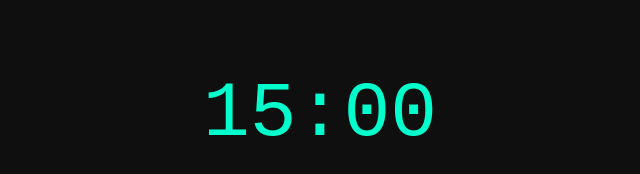
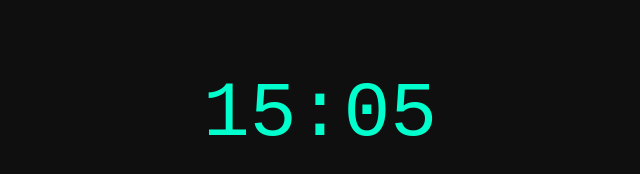
Before and after one commit to A-MK-O/Time, a plain HTML site: page index.html in a window 1280 px wide. Shown: the part 294-468 px from the top of the page, 320-960 px from the left. Drawn offline with Linux system fonts and the light colour scheme.

Commit message:
Update index.html

```diff
--- a/index.html
+++ b/index.html
@@ -25,21 +25,23 @@
     <script>
         let startHour = 15;
         let endHour = 23;
-        let totalSteps = 30; // total real minutes to reach 23:00
-        let currentStep = 0;
-        let interval = 60000; // 1 minute in real time
+        let interval = 1000; // 1 second real = 1 in-game minute
+        let totalGameMinutes = (endHour - startHour) * 60;
+        let sessionStart = Date.now();
 
         function updateTime() {
-            let progress = currentStep / totalSteps;
-            let totalMinutes = startHour * 60 + Math.round((endHour - startHour) * 60 * progress);
+            let elapsedRealSeconds = Math.floor((Date.now() - sessionStart) / 1000);
+            let elapsedGameMinutes = elapsedRealSeconds;
+
+            if (elapsedGameMinutes > totalGameMinutes) {
+                elapsedGameMinutes = totalGameMinutes;
+            }
+
+            let totalMinutes = startHour * 60 + elapsedGameMinutes;
             let hours = Math.floor(totalMinutes / 60);
             let minutes = totalMinutes % 60;
 
             document.getElementById('time').innerText = `${hours.toString().padStart(2, '0')}:${minutes.toString().padStart(2, '0')}`;
-
-            if (currentStep < totalSteps) {
-                currentStep++;
-            }
         }
 
         setInterval(updateTime, interval);
```
